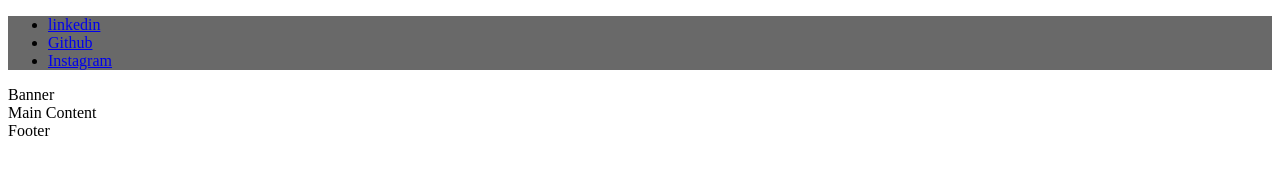
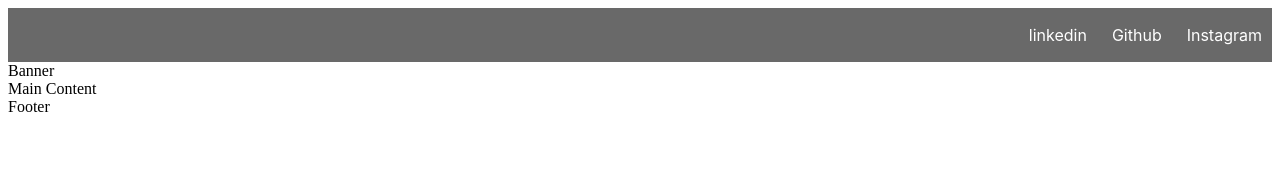
Before and after one commit to tigerbath/mobile_friendly_portfolio_app, a plain HTML site: page index.html in a window 1280 px wide. Drawn offline with Linux system fonts and the light colour scheme.

Commit message:
made visual and functional changes to nav bar, introduced flex elements, changed font properties and added hover function

```diff
--- a/Assets/css/reset.css
+++ b/Assets/css/reset.css
@@ -1,3 +1,4 @@
 body {
     margin: 1;
+    box-sizing: border-box;
 }
--- a/Assets/css/styles.css
+++ b/Assets/css/styles.css
@@ -1,3 +1,32 @@
 .header{
    background-color: rgb(105, 105, 105);
+   padding-block: 1px;
 }
+
+/*navigation bar properties*/
+
+.nav-flex {
+    display: flex;
+    list-style: none;
+    flex-direction: row;
+    justify-content: flex-end;
+
+}
+
+/*navigation link spacing properties*/
+
+.nav-link {
+    padding-left: 15px;
+    padding-right: 10px;
+}
+
+/*navigation link font properties*/
+.nav-link a {
+    text-decoration: none;
+    color:white;
+    font-family: -apple-system, BlinkMacSystemFont, 'Segoe UI', Roboto, Oxygen, Ubuntu, Cantarell, 'Open Sans', 'Helvetica Neue', sans-serif
+}
+
+.nav-link a:hover {
+    color: blue;
+}
--- a/index.html
+++ b/index.html
@@ -11,10 +11,10 @@
 <body>
     <header class="header">
         <nav>
-            <ul>
-                <li><a href="https://www.linkedin.com/in/matthew-palmer-a13aab156/">linkedin</a></li>
-                <li><a href="https://github.com/tigerbath">Github</a></li>
-                <li><a href="https://www.instagram.com/sailingby_/">Instagram</a></li>
+            <ul class="nav-flex">
+                <li class="nav-link"><a href="https://www.linkedin.com/in/matthew-palmer-a13aab156/">linkedin</a></li>
+                <li class="nav-link"><a href="https://github.com/tigerbath">Github</a></li>
+                <li class="nav-link"><a href="https://www.instagram.com/sailingby_/">Instagram</a></li>
             </ul>
         </nav>
     </header>
```
